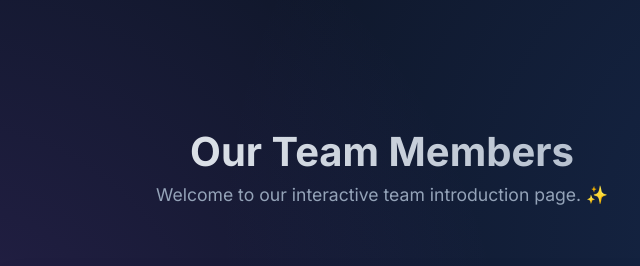
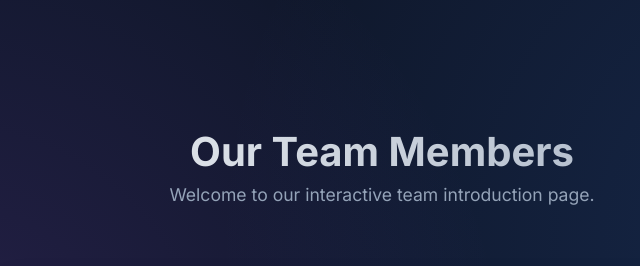
Before and after one commit to ChanyanuchImk/cs365_DevopsPipeline, a website: page app/index.html in a window 1280 px wide. Shown: the top 266 px of the page, 258-898 px from the left. Drawn offline with Linux system fonts and the light colour scheme.

Commit message:
test workflow

```diff
--- a/app/index.html
+++ b/app/index.html
@@ -14,7 +14,7 @@
     <div class="container">
         <header>
             <h1>Our Team Members</h1>
-            <p>Welcome to our interactive team introduction page. ✨</p>
+            <p>Welcome to our interactive team introduction page.</p>
         </header>
 
         <!-- Form for adding new members -->
```
